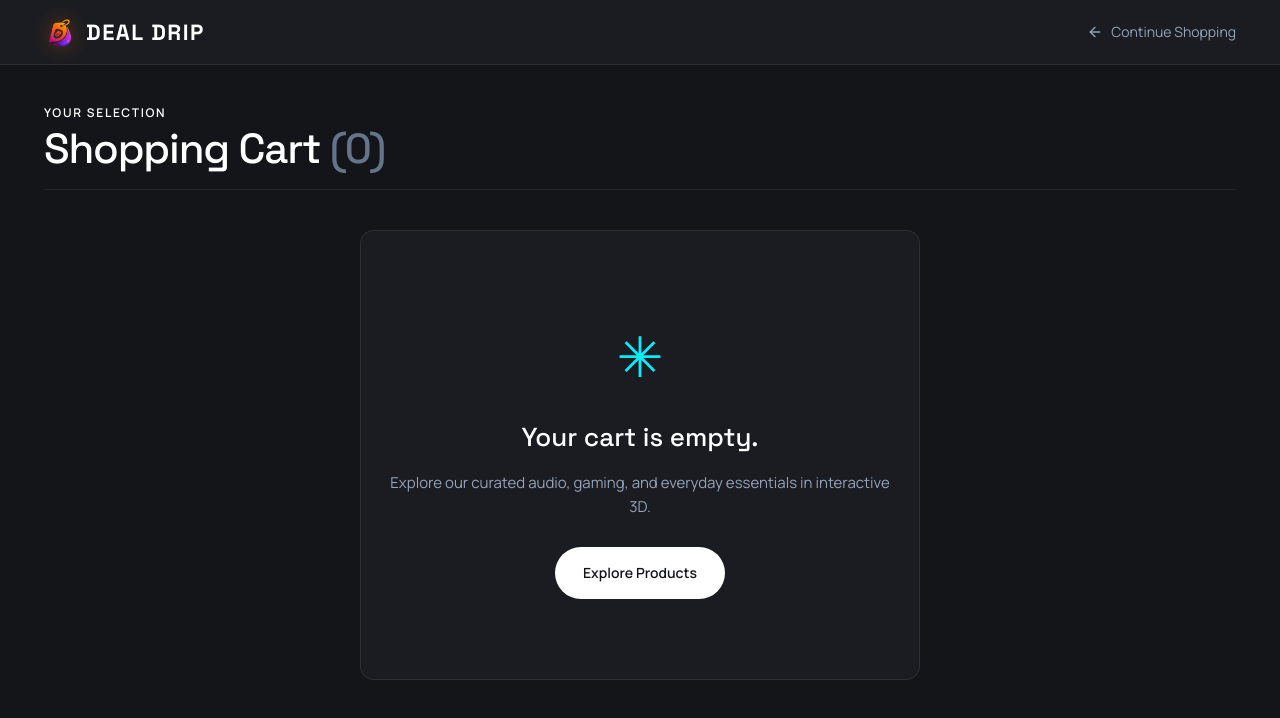
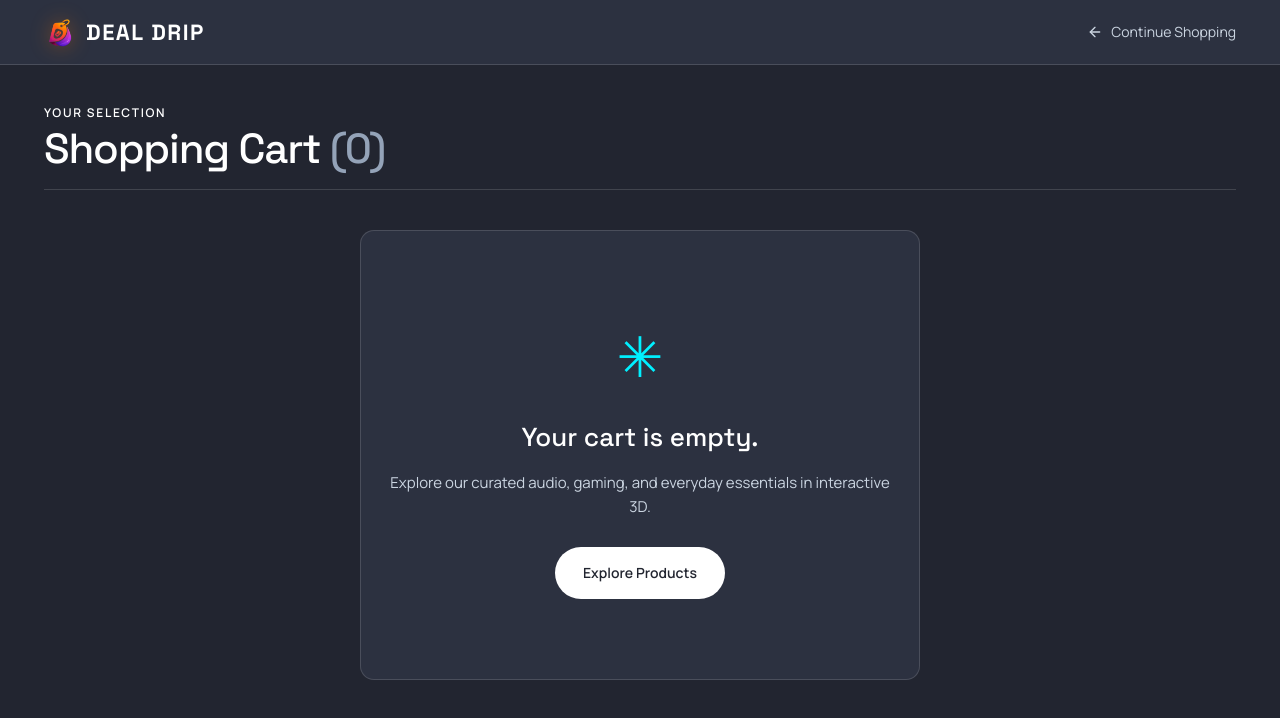
Before and after one commit to dhanbg/dealdrip, a Next.js app: page /cart in a window 1280 px wide. Shown: the top 718 px of the page. Built offline with nearby package versions, Linux system fonts and the light colour scheme; a web font is replaced by a local one.

Commit message:
style: adjust website color palette and enhance 3D scene lighting

```diff
--- a/src/app/admin/layout.tsx
+++ b/src/app/admin/layout.tsx
@@ -96,15 +96,15 @@ export default async function AdminLayout({
     <div style={{
       display: 'flex',
       minHeight: '100vh',
-      background: '#090a0c',
+      background: '#1b1e28',
       color: '#f1f5f9',
       fontFamily: 'var(--font-sans, system-ui)',
     }}>
       {/* Sidebar */}
       <aside style={{
         width: '260px',
-        background: '#101216',
-        borderRight: '1px solid #1e222b',
+        background: '#222634',
+        borderRight: '1px solid #2d3345',
         display: 'flex',
         flexDirection: 'column',
         justifyContent: 'space-between',
--- a/src/app/checkout/payment-failed/PaymentFailedClient.tsx
+++ b/src/app/checkout/payment-failed/PaymentFailedClient.tsx
@@ -151,8 +151,8 @@ export function PaymentFailedClient({
   return (
     <div style={{ maxWidth: '640px', margin: '2rem auto', padding: '0 1.25rem' }}>
       <div style={{
-        background: 'var(--panel-bg, #121316)',
-        border: '1px solid var(--border-color, #23272f)',
+        background: 'var(--panel-bg, #222530)',
+        border: '1px solid var(--border-color, #333a4c)',
         borderRadius: '16px',
         padding: '2.5rem 2rem',
         textAlign: 'center',
--- a/src/app/globals.css
+++ b/src/app/globals.css
@@ -24,26 +24,29 @@
 }
 
 :root {
-  --ink: #141518;
-  --surface: #1b1c21;
-  --surface-card: #202228;
-  --surface-card-hover: #262930;
-  --surface-border: rgba(255, 255, 255, 0.08);
+  --ink: #222530;
+  --surface: #2c3140;
+  --surface-card: #353b4d;
+  --surface-card-hover: #40475c;
+  --surface-border: rgba(255, 255, 255, 0.16);
   --paper: #ffffff;
-  --text-muted: #94a3b8;
-  --text-dim: #64748b;
+  --text-muted: #cbd5e1;
+  --text-dim: #94a3b8;
   --lime: #00f0ff;
   --cyan: #00f0ff;
-  --cyan-glow: rgba(0, 240, 255, 0.25);
-  --line: rgba(255, 255, 255, 0.08);
-  --line-light: rgba(255, 255, 255, 0.16);
-  --input-bg: #15161b;
-  --input-border: rgba(255, 255, 255, 0.12);
+  --cyan-glow: rgba(0, 240, 255, 0.32);
+  --line: rgba(255, 255, 255, 0.14);
+  --line-light: rgba(255, 255, 255, 0.24);
+  --input-bg: #292d3b;
+  --input-border: rgba(255, 255, 255, 0.20);
   --input-focus: rgba(0, 240, 255, 0.45);
   --pad: clamp(22px, 4.5vw, 80px);
   --story-accent: 56, 189, 248;
   --display: var(--font-space), 'Space', Arial, sans-serif;
   --body: var(--font-manrope), 'Manrope', Arial, sans-serif;
+  --panel-bg: var(--surface);
+  --surface-color: var(--surface-card);
+  --border-color: var(--line);
 }
 
 * {
@@ -146,7 +149,7 @@ button svg {
   justify-content: space-between;
   padding: 0 var(--pad);
   border-bottom: 1px solid var(--line);
-  background: rgba(20, 21, 24, 0.72);
+  background: rgba(34, 37, 48, 0.82);
   backdrop-filter: blur(16px);
   -webkit-backdrop-filter: blur(16px);
   gap: 28px;
@@ -154,11 +157,11 @@ button svg {
 }
 
 .site-header.is-scrolled {
-  background: rgba(20, 21, 24, 0.94);
+  background: rgba(34, 37, 48, 0.95);
   backdrop-filter: blur(20px);
   -webkit-backdrop-filter: blur(20px);
-  border-bottom-color: rgba(255, 255, 255, 0.12);
-  box-shadow: 0 10px 30px -10px rgba(0, 0, 0, 0.6);
+  border-bottom-color: rgba(255, 255, 255, 0.18);
+  box-shadow: 0 10px 30px -10px rgba(0, 0, 0, 0.25);
 }
 
 .wordmark {
@@ -264,12 +267,12 @@ button svg {
   left: 0;
   right: 0;
   padding: 20px var(--pad);
-  background: rgba(20, 21, 24, 0.97);
+  background: rgba(34, 37, 48, 0.98);
   backdrop-filter: blur(20px);
   -webkit-backdrop-filter: blur(20px);
   z-index: 99;
   border-bottom: 1px solid var(--line);
-  box-shadow: 0 14px 34px rgba(0, 0, 0, 0.5);
+  box-shadow: 0 14px 34px rgba(0, 0, 0, 0.25);
 }
 
 .mobile-nav a,
@@ -321,15 +324,15 @@ button svg {
   object-fit: cover;
   object-position: center bottom;
   display: block;
-  filter: contrast(1.04) brightness(0.92);
+  filter: contrast(1.01) brightness(1.14);
 }
 
 .hero-bg-overlay {
   position: absolute;
   inset: 0;
   background:
-    linear-gradient(90deg, rgba(20, 21, 24, 0.84) 0%, rgba(20, 21, 24, 0.48) 38%, rgba(20, 21, 24, 0.12) 65%, rgba(20, 21, 24, 0.45) 100%),
-    linear-gradient(180deg, rgba(20, 21, 24, 0.65) 0%, transparent 22%, transparent 75%, rgba(20, 21, 24, 0.98) 100%);
+    linear-gradient(90deg, rgba(34, 37, 48, 0.70) 0%, rgba(34, 37, 48, 0.28) 38%, rgba(34, 37, 48, 0.04) 65%, rgba(34, 37, 48, 0.25) 100%),
+    linear-gradient(180deg, rgba(34, 37, 48, 0.40) 0%, transparent 22%, transparent 75%, rgba(34, 37, 48, 0.88) 100%);
   pointer-events: none;
 }
 
@@ -796,13 +799,13 @@ h1 span {
   align-items: center;
   gap: 16px;
   padding: 24px 32px;
-  background: rgba(20, 21, 24, 0.82);
-  border: 1px solid rgba(255, 255, 255, 0.08);
+  background: rgba(34, 37, 48, 0.90);
+  border: 1px solid var(--surface-border);
   border-radius: 18px;
   box-shadow:
-    0 12px 36px rgba(0, 0, 0, 0.5),
-    0 0 24px rgba(0, 240, 255, 0.12),
-    inset 0 1px 1px rgba(255, 255, 255, 0.1);
+    0 12px 36px rgba(0, 0, 0, 0.25),
+    0 0 24px rgba(0, 240, 255, 0.16),
+    inset 0 1px 1px rgba(255, 255, 255, 0.20);
   backdrop-filter: blur(14px);
   -webkit-backdrop-filter: blur(14px);
 }
@@ -921,7 +924,7 @@ h1 span {
   font-size: 12px;
   font-weight: 600;
   letter-spacing: 1.5px;
-  color: #64748b;
+  color: var(--text-dim);
 }
 
 .collection-heading {
@@ -940,12 +943,12 @@ h1 span {
 }
 
 .collection-heading h2 span {
-  color: #64748b;
+  color: var(--text-muted);
 }
 
 .collection-heading p {
   font-size: 16px;
-  color: #94a3b8;
+  color: var(--text-muted);
   line-height: 1.8;
   padding: 0 4vw 8px 0;
 }
@@ -967,12 +970,12 @@ h1 span {
 }
 
 .category-tabs button {
-  border: 1px solid rgba(255, 255, 255, 0.12);
+  border: 1px solid rgba(255, 255, 255, 0.18);
   border-radius: 30px;
   padding: 9px 22px;
   font-size: 14px;
-  color: #94a3b8;
-  background: rgba(255, 255, 255, 0.03);
+  color: var(--text-muted);
+  background: rgba(255, 255, 255, 0.08);
   white-space: nowrap;
   transition: all 0.2s ease;
 }
@@ -997,7 +1000,7 @@ h1 span {
 
 .product-counter {
   font-size: 13px;
-  color: #64748b;
+  color: var(--text-dim);
   font-family: var(--display);
 }
 
@@ -1016,12 +1019,13 @@ h1 span {
   display: flex;
   flex-direction: column;
   transition: transform 0.3s cubic-bezier(0.2, 0.8, 0.2, 1), border-color 0.3s ease, box-shadow 0.3s ease;
+  box-shadow: 0 4px 20px rgba(0, 0, 0, 0.14);
 }
 
 .product-card:hover {
   transform: translateY(-4px);
-  border-color: rgba(0, 240, 255, 0.35);
-  box-shadow: 0 16px 36px rgba(0, 0, 0, 0.5), 0 0 24px rgba(0, 240, 255, 0.08);
+  border-color: rgba(0, 240, 255, 0.50);
+  box-shadow: 0 16px 36px rgba(0, 0, 0, 0.25), 0 0 24px rgba(0, 240, 255, 0.15);
 }
 
 .product-image-button {
@@ -1030,7 +1034,8 @@ h1 span {
   aspect-ratio: 1.15;
   position: relative;
   overflow: hidden;
-  background: #17181e;
+  background: #2a2f3e;
+  border: 1px solid rgba(255, 255, 255, 0.12);
   border-radius: 10px;
   padding: 0;
   color: #ffffff;
@@ -1458,7 +1463,7 @@ h1 span {
 /* Closing Section */
 .closing-section {
   padding: 98px var(--pad) 94px;
-  background: radial-gradient(ellipse at 50% 30%, #20222a 0%, var(--ink) 75%);
+  background: radial-gradient(ellipse at 50% 30%, #363c4e 0%, var(--ink) 75%);
   color: #ffffff;
   text-align: center;
   position: relative;
@@ -1513,8 +1518,8 @@ h1 span {
 /* Footer */
 footer {
   padding: 50px var(--pad) 24px;
-  background: #101114;
-  border-top: 1px solid rgba(255, 255, 255, 0.06);
+  background: #1c1f28;
+  border-top: 1px solid var(--line);
 }
 
 .footer-top {
@@ -1559,8 +1564,8 @@ footer {
 .dialog-backdrop {
   position: fixed;
   inset: 0;
-  background: rgba(12, 13, 16, 0.85);
-  backdrop-filter: blur(12px);
+  background: rgba(22, 25, 33, 0.65);
+  backdrop-filter: blur(14px);
   z-index: 100;
   display: grid;
   place-items: center;
@@ -1593,17 +1598,17 @@ footer {
   border-radius: 16px;
   overflow: auto;
   max-height: 92svh;
-  background: #1a1c22;
+  background: var(--surface);
   color: #ffffff;
-  border: 1px solid rgba(255, 255, 255, 0.1);
+  border: 1px solid var(--surface-border);
   position: relative;
   display: grid;
   grid-template-columns: 1.2fr 1fr;
-  box-shadow: 0 30px 80px rgba(0, 0, 0, 0.65), 0 0 40px rgba(0, 240, 255, 0.06);
+  box-shadow: 0 30px 80px rgba(0, 0, 0, 0.5), 0 0 40px rgba(0, 240, 255, 0.08);
 }
 
 .modal-visual {
-  background: #14151a;
+  background: #232734;
   position: relative;
   min-height: 550px;
   overflow: hidden;
@@ -1882,9 +1887,9 @@ footer {
   width: min(460px, 100vw);
   height: 100dvh;
   max-height: 100dvh;
-  background: #1a1c22;
+  background: var(--surface);
   color: #ffffff;
-  border-left: 1px solid rgba(255, 255, 255, 0.1);
+  border-left: 1px solid var(--surface-border);
   margin: 0;
   padding: 0 30px;
   display: flex;
@@ -2060,13 +2065,13 @@ footer {
   width: min(520px, 92vw);
   border-radius: 16px;
   padding: 45px;
-  background: #1a1c22;
+  background: var(--surface);
   color: #ffffff;
-  border: 1px solid rgba(255, 255, 255, 0.1);
+  border: 1px solid var(--surface-border);
   position: relative;
   max-height: 92svh;
   overflow-y: auto;
-  box-shadow: 0 30px 80px rgba(0, 0, 0, 0.65), 0 0 40px rgba(0, 240, 255, 0.06);
+  box-shadow: 0 30px 80px rgba(0, 0, 0, 0.5), 0 0 40px rgba(0, 240, 255, 0.08);
 }
 
 .checkout-dialog > .eyebrow {
@@ -2236,7 +2241,7 @@ footer {
   }
   .hero-bg-overlay {
     background:
-      linear-gradient(180deg, rgba(20, 21, 24, 0.88) 0%, rgba(20, 21, 24, 0.5) 42%, transparent 68%, rgba(20, 21, 24, 0.98) 100%);
+      linear-gradient(180deg, rgba(34, 37, 48, 0.74) 0%, rgba(34, 37, 48, 0.32) 42%, transparent 68%, rgba(34, 37, 48, 0.90) 100%);
   }
   .story-copy {
     left: var(--pad);
@@ -2761,7 +2766,7 @@ footer {
   position: fixed;
   inset: 0;
   z-index: 999;
-  background: rgba(10, 11, 14, 0.75);
+  background: rgba(22, 25, 33, 0.60);
   backdrop-filter: blur(8px);
   -webkit-backdrop-filter: blur(8px);
   display: flex;
--- a/src/app/layout.tsx
+++ b/src/app/layout.tsx
@@ -35,7 +35,7 @@ export const metadata: Metadata = {
 };
 
 export const viewport: Viewport = {
-  themeColor: "#141518",
+  themeColor: "#222530",
   width: "device-width",
   initialScale: 1,
   maximumScale: 1,
--- a/src/app/order-confirmation/[reference]/page.tsx
+++ b/src/app/order-confirmation/[reference]/page.tsx
@@ -52,8 +52,8 @@ export default async function OrderConfirmationPage({ params }: OrderConfirmatio
 
       <main className="checkout-confirmation-container" style={{ maxWidth: '840px', margin: '2rem auto', padding: '0 1.25rem' }}>
         <div className="confirmation-card" style={{
-          background: 'var(--panel-bg, #121316)',
-          border: '1px solid var(--border-color, #23272f)',
+          background: 'var(--panel-bg, #222530)',
+          border: '1px solid var(--border-color, #333a4c)',
           borderRadius: '16px',
           padding: '2.5rem 2rem',
         }}>
--- a/src/components/KeyboardDemo3D.tsx
+++ b/src/components/KeyboardDemo3D.tsx
@@ -264,7 +264,7 @@ export function KeyboardDemo3D() {
       });
       renderer.setPixelRatio(Math.min(window.devicePixelRatio || 1, 1.7));
       renderer.toneMapping = THREE.ACESFilmicToneMapping;
-      renderer.toneMappingExposure = 1.05;
+      renderer.toneMappingExposure = 1.25;
       renderer.setClearColor(0x000000, 0);
 
       const scene = new THREE.Scene();
@@ -281,8 +281,8 @@ export function KeyboardDemo3D() {
       room.dispose();
       pmrem.dispose();
 
-      scene.add(new THREE.HemisphereLight(0xffffff, 0x1e293b, 0.65));
-      const keyLight = new THREE.DirectionalLight(0xffffff, 2.1);
+      scene.add(new THREE.HemisphereLight(0xffffff, 0x2c3548, 0.88));
+      const keyLight = new THREE.DirectionalLight(0xffffff, 2.35);
       keyLight.position.set(3, 7, 5);
       scene.add(keyLight);
       const rimLight = new THREE.DirectionalLight(0x00f0ff, 1.2);
--- a/src/components/ProductDialog.tsx
+++ b/src/components/ProductDialog.tsx
@@ -256,8 +256,8 @@ export function ProductDialog() {
       });
       renderer.setPixelRatio(Math.min(window.devicePixelRatio || 1, 1.7));
       renderer.toneMapping = THREE.ACESFilmicToneMapping;
-      renderer.toneMappingExposure = 0.95;
-      renderer.setClearColor(0x14151a, 1);
+      renderer.toneMappingExposure = 1.24;
+      renderer.setClearColor(0x232734, 1);
 
       const scene = new THREE.Scene();
       const camera = new THREE.PerspectiveCamera(35, 1, 0.01, 100);
@@ -272,8 +272,8 @@ export function ProductDialog() {
       room.dispose();
       pmrem.dispose();
 
-      scene.add(new THREE.HemisphereLight(0xffffff, 0x1a202c, 0.55));
-      const keyLight = new THREE.DirectionalLight(0xffffff, 1.9);
+      scene.add(new THREE.HemisphereLight(0xffffff, 0x2c3548, 0.80));
+      const keyLight = new THREE.DirectionalLight(0xffffff, 2.25);
       keyLight.position.set(4, 6, 7);
       scene.add(keyLight);
       const rimLight = new THREE.DirectionalLight(0x00f0ff, 1.2);
```
Also changed, not shown: src/components/HeroStory3D.tsx (+4 -4 lines).
